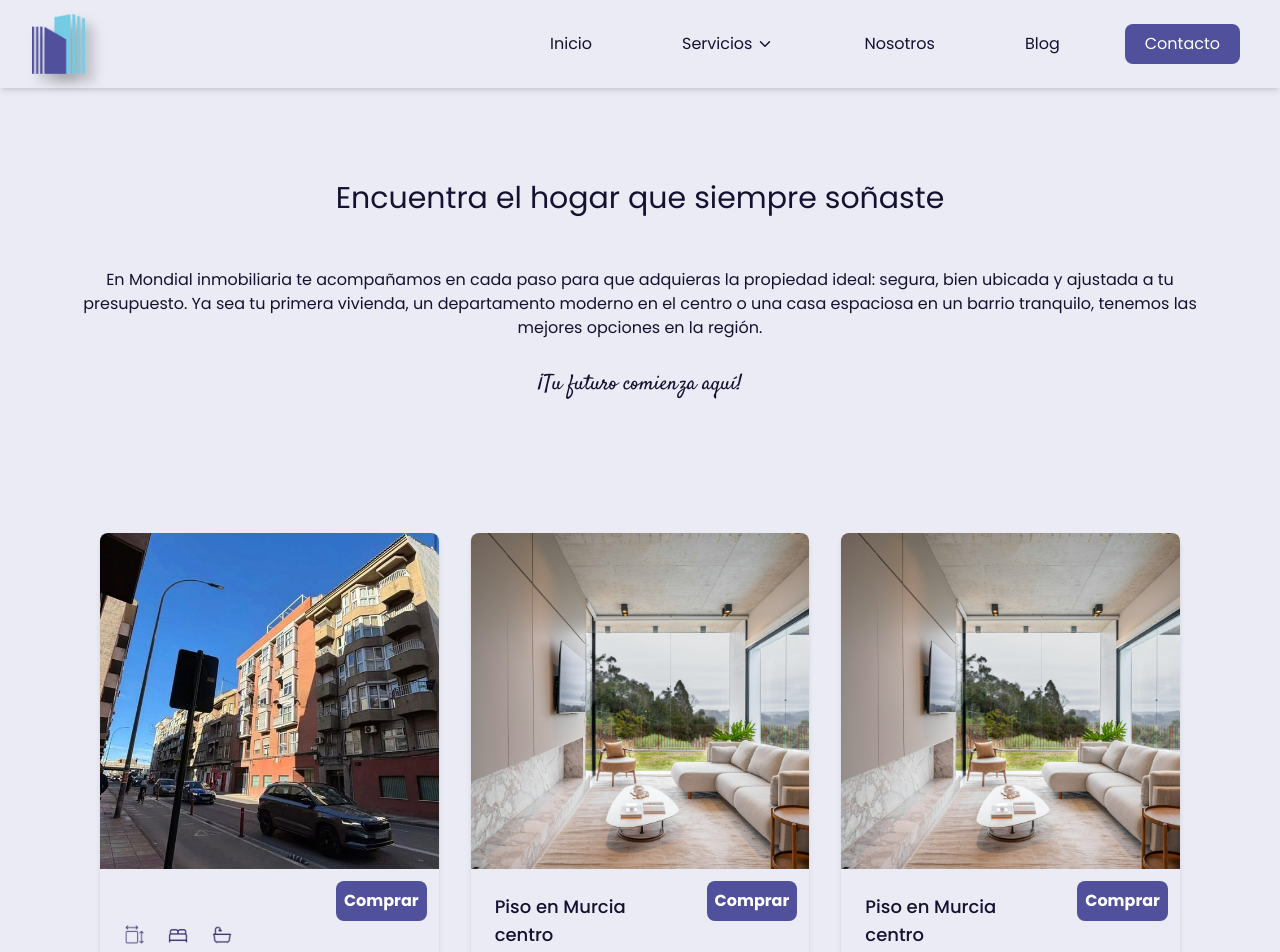
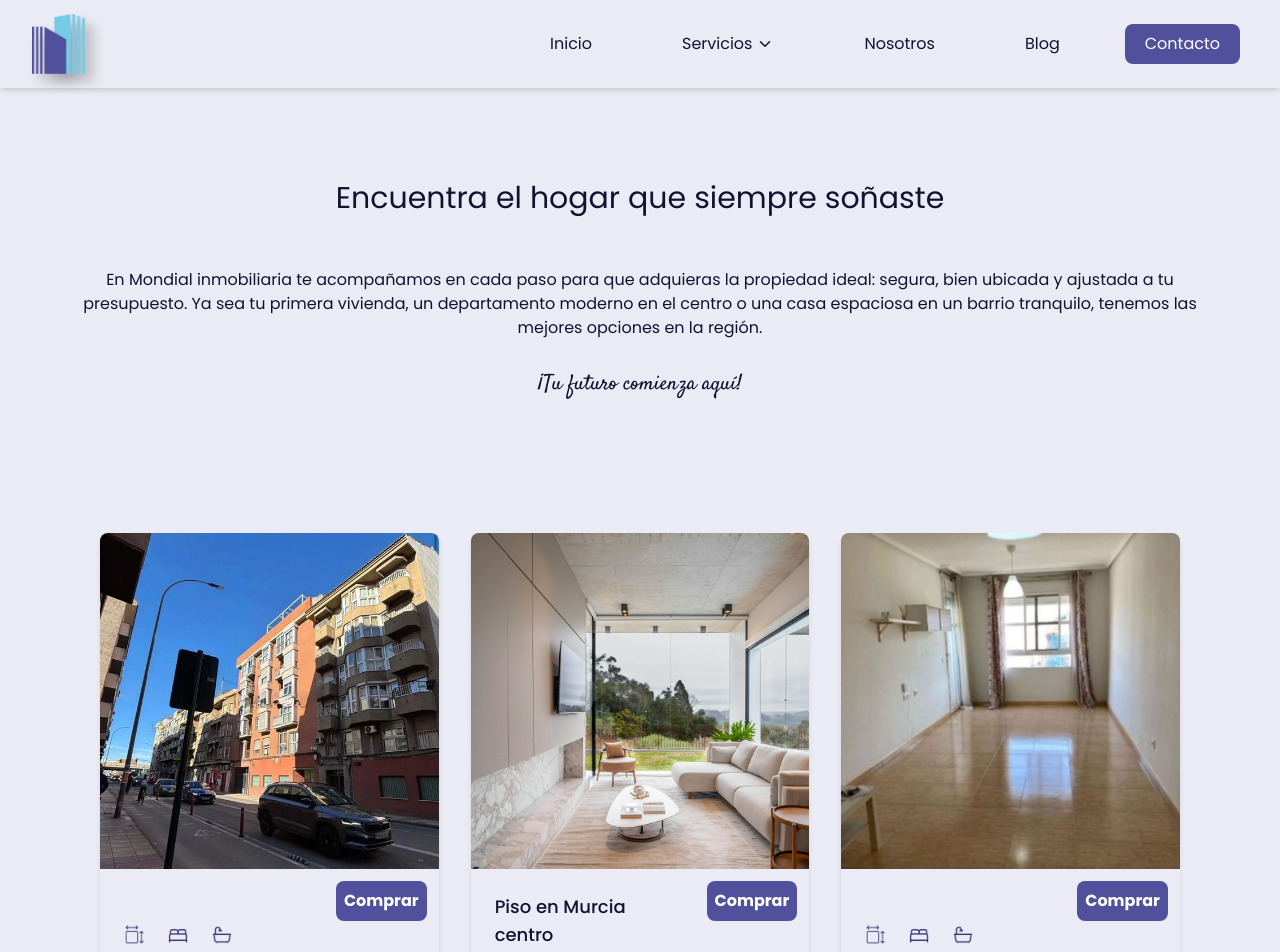
Before and after one commit to pamonge/Mondial, a React (Vite) app: page /buy in a window 1280 px wide. Shown: the top 952 px of the page. Built offline with nearby package versions, Linux system fonts and the light colour scheme.

Commit message:
feat:se agrego datos de id 3 aticoBeniajam

```diff
--- a/src/data/dataServices.js
+++ b/src/data/dataServices.js
@@ -9,6 +9,30 @@ import img1403144954 from '../assets/property/almeria10/1403144954.jpg';
 import img1403144965 from '../assets/property/almeria10/1403144965.jpg';
 import img1403144966 from '../assets/property/almeria10/1403144966.jpg';
 import img1403144967 from '../assets/property/almeria10/1403144967.jpg';
+
+//aticoAvileses images
+
+//aticoBeniajam
+import img1390795609 from '../assets/property/aticoBeniajan/1390795609.jpg';
+import img1390795610 from '../assets/property/aticoBeniajan/1390795610.jpg';
+import img1390795611 from '../assets/property/aticoBeniajan/1390795611.jpg';
+import img1390795908 from '../assets/property/aticoBeniajan/1390795908.jpg';
+import img1390795909 from '../assets/property/aticoBeniajan/1390795909.jpg';
+import img1390795910 from '../assets/property/aticoBeniajan/1390795910.jpg';
+import img1390795911 from '../assets/property/aticoBeniajan/1390795911.jpg';
+import img1390795912 from '../assets/property/aticoBeniajan/1390795912.jpg';
+import img1390795966 from '../assets/property/aticoBeniajan/1390795966.jpg';
+import img1390795985 from '../assets/property/aticoBeniajan/1390795985.jpg';
+import img1390795986 from '../assets/property/aticoBeniajan/1390795986.jpg';
+import img1390795988 from '../assets/property/aticoBeniajan/1390795988.jpg';
+import img1390832169 from '../assets/property/aticoBeniajan/1390832169.jpg';
+import img1390832252 from '../assets/property/aticoBeniajan/1390832252.jpg';
+import img1390832253 from '../assets/property/aticoBeniajan/1390832253.jpg';
+import img1390832254 from '../assets/property/aticoBeniajan/1390832254.jpg';
+import img1390832331 from '../assets/property/aticoBeniajan/1390832331.jpg';
+import img1390832335 from '../assets/property/aticoBeniajan/1390832335.jpg';
+import img1390832336 from '../assets/property/aticoBeniajan/1390832336.jpg';
+
 
 import img from '../assets/img.jpg'
 //info de servicios de comprar, vender y alquilar usado en carousel y paginas de servicios
@@ -109,30 +133,71 @@ const dataServices = {
                 ]
             },{
                 id: 3,
-                img: img,
-                price: '545.000 €',
-                location: 'Piso en Murcia centro',
-                address: 'C. San Anton',
-                sup: '55 m2',
-                rooms: '2',
-                bath: '1',
-                description: `Ofrecemos esta maravillosa vivienda de 55 m2, situada en una ubicación inmejorable, en pleno centro de Murcia, en la Gran Vía, frente al jardín de Santa Isabel.
+                img: img1390795609,
+                imgArray: [
+                        img1390795609,
+                        img1390795610,
+                        img1390795611,
+                        img1390795908,
+                        img1390795909,
+                        img1390795910,
+                        img1390795911,
+                        img1390795912,
+                        img1390795966,
+                        img1390795985,
+                        img1390795986,
+                        img1390795988,
+                        img1390832169,
+                        img1390832252,
+                        img1390832253,
+                        img1390832254,
+                        img1390832331,
+                        img1390832335,
+                        img1390832336,
+                    ],
+                 price: '€ 159.000',
+                priceM2: "€/m² 2.481 ",
+                resume: 'Atico Beniaján',
+                address: "Calle Algezares 112, Beniaján, Pedanías Este, Murcia",
 
-                Este encantador hogar cuenta con dos amplias habitaciones, perfectas para adaptarse a tus necesidades, salón y cocina, así como un baño completo y un aseo, también dispone de un balcón que te regala sus vistas hacia el jardín de Santa Isabel. Esta vivienda es ideal para familias que deseen entrar a vivir con comodidad. Tiene aire acondicionado y se alquila con los siguientes electrodomésticos: frigorífico, horno, vitrocerámica y lavadora.
+                description:  `Espectacular ático dúplex en pleno centro de Beniaján, en una de las mejores ubicaciones de la localidad. Edificio del año 2006 en perfecto estado de conservación. Superficie construida: 110m2.
 
-                No pierdas la oportunidad de vivir en una de las zonas más vibrantes de la ciudad. ¡Contáctanos para más información y para concertar una visita!`,
+    Vivienda alquilada con un alquiler mensual de 650 euros, finalización del contrato de alquiler 2 años. Vivienda lista para entrar a vivir. Situación inmejorable: a 2 minutos andando de todos los servicios (supermercados, farmacia, colegios, centro de salud, bares y restaurantes). Perfectamente comunicada con Murcia capital en menos de 10 minutos por autovía.`,
+
+                general: [
+                    "2 habitaciones amplias con armarios empotrados",
+                    "1 baño completo",
+                    "Salón-comedor amplio con salida a terraza y balcón",
+                    "Cocina independiente equipada",
+                    "2 trasteros incluidos (ideal para almacenamiento extra)",
+                    "Calefacción y aire acondicionado"
+                ],
+
                 caracteristics: [
-                    'Aire acondicionado',
-                    'Ascensor',
-                    'Balcon',
-                    'Conserje',
-                    'Terraza',
-                    'Armarios empotrados',
-                    'Calefacción',
-                    'Planta (2)',
-                    'Reformado',
-                    'Ano de construcción (1957)'
-                ]
+        "Planta baja del ático: Amplio salón comedor muy luminoso, cocina independiente totalmente equipada, 1 dormitorio doble y 1 baño completo",
+        "Planta superior: 2 dormitorios dobles (el principal con mucha luz) y segundo baño completo",
+        "Totalmente exterior a 4 vientos, mucha luz natural todo el día",
+        "Terraza grande en la planta superior ideal para disfrutar las vistas y las tardes de verano",
+        "Plaza de garaje y trastero incluidos en el precio",
+        "Aire acondicionado por conductos (frío/calor)",
+        "Carpintería exterior de aluminio con climalit, persianas eléctricas, suelos de mármol, puertas de madera maciza"
+    ],
+
+                energyCertification: [
+                    'consumo: 0.1 kWh/m² año',
+                    'emisiones: 0.1m C02/m² año',
+                ],
+
+                building: [
+                    'Planta: 3, Exterior',
+                    'Con ascensor'
+                ],
+
+                equipment: [
+                    'calefaccion: Individual',
+                    'combustible calefacción: Bomba de frío/calor',
+                    'Aire Acondicionado'
+                ],
             }
         ]
     },
```
